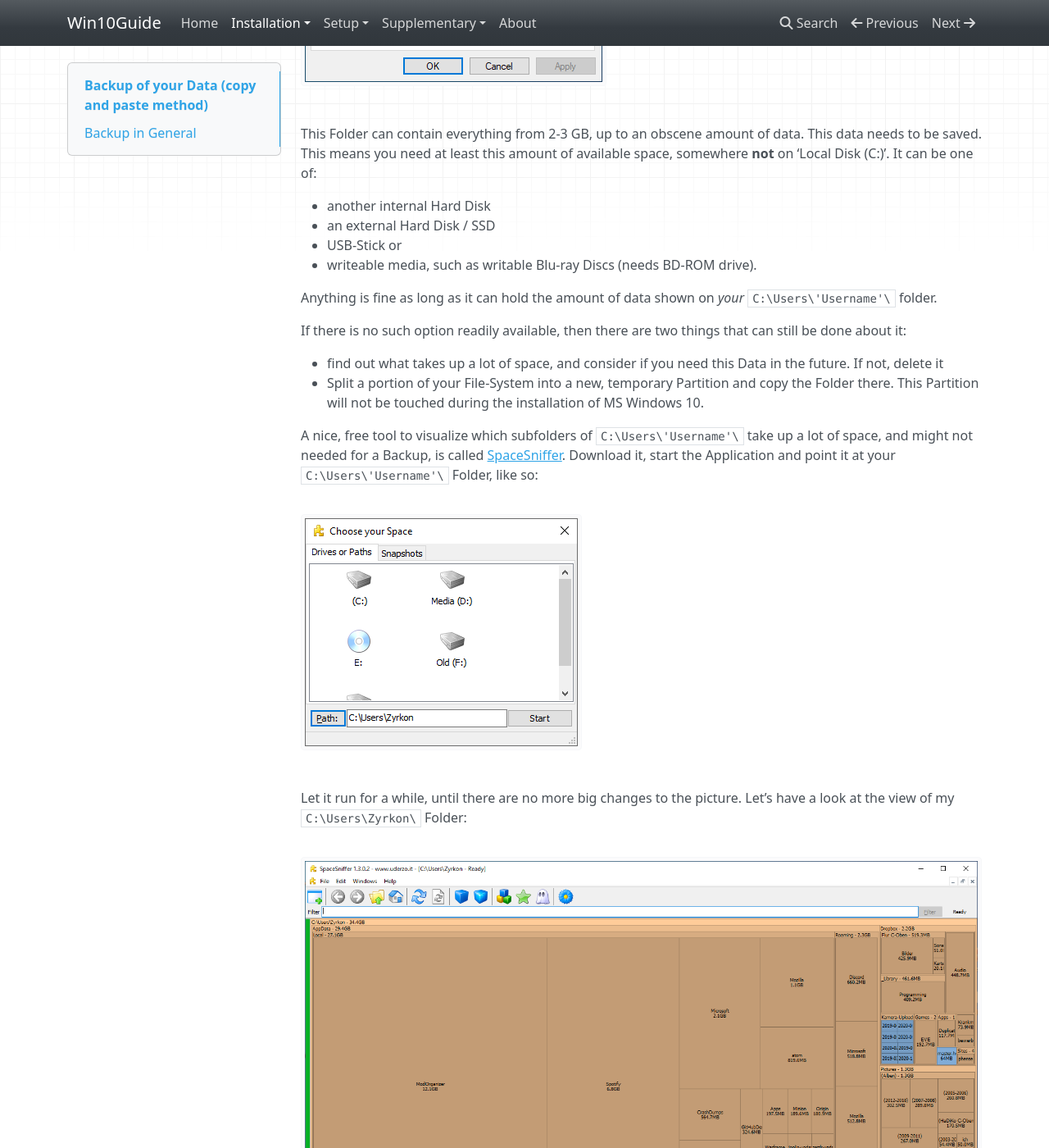
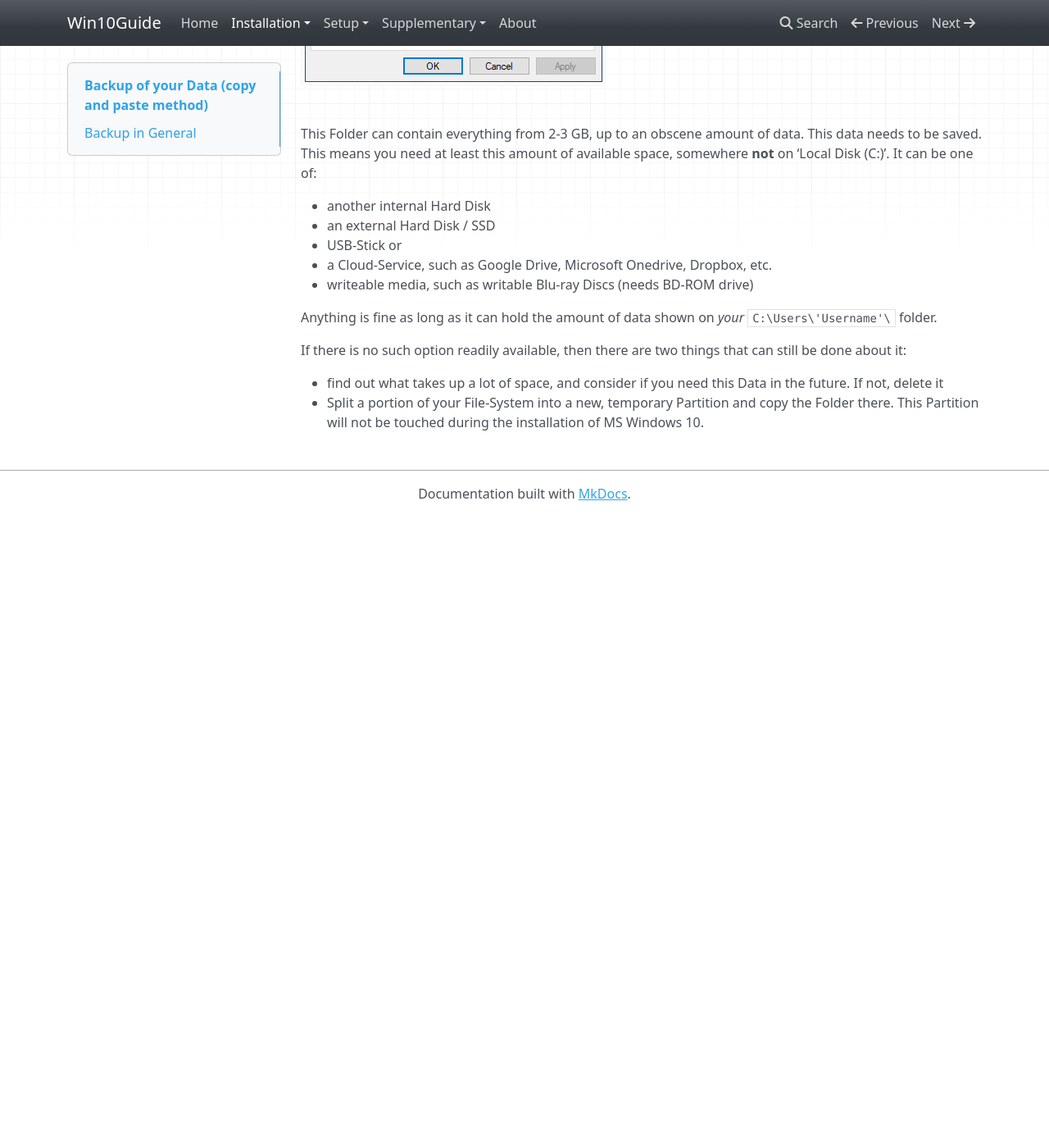
Before and after one commit to phense/win10guide, an MkDocs documentation site: the page built from docs/backup-1.md, in a window 1280 px wide and 1400 px high, scrolled down 2789 px. Shown: the whole window at 82% size. Built offline with MkDocs 1.6.1, drawn with Linux system fonts in a browser that asks for light colours; nearby versions of some CDN libraries; after the commit the page ends 3419 px from its top, so only the background shows below that.

```diff
--- a/docs/backup-1.md
+++ b/docs/backup-1.md
@@ -33,7 +33,9 @@ This Folder can contain everything from 2-3 GB, up to an obscene amount of data.
 - another internal Hard Disk
 - an external Hard Disk / SSD
 - USB-Stick or
-- writeable media, such as writable Blu-ray Discs (needs BD-ROM drive).
+- a Cloud-Service, such as Google Drive, Microsoft Onedrive, Dropbox, etc.
+- writeable media, such as writable Blu-ray Discs (needs BD-ROM drive)
+
 
 Anything is fine as long as it can hold the amount of data shown on _your_ `C:\Users\'Username'\` folder.
 
@@ -43,13 +45,3 @@ If there is no such option readily available, then there are two things that can
 * find out what takes up a lot of space, and consider if you need this Data in the future. If not, delete it
 * Split a portion of your File-System into a new, temporary Partition and copy the Folder there. This Partition will not be
 touched during the installation of MS Windows 10.
-
-A nice, free tool to visualize which subfolders of `C:\Users\'Username'\` take up a lot of space, and might not needed for a Backup,
-is called [SpaceSniffer](http://www.uderzo.it/main_products/space_sniffer/index.html). Download it, start the Application and point it
-at your `C:\Users\'Username'\` Folder, like so:
-
-![space_sniffer_01](img/en_spacesniffer_01.png)
-
-Let it run for a while, until there are no more big changes to the picture. Let's have a look at the view of my `C:\Users\Zyrkon\` Folder:
-
-![space_sniffer_02](img/en_spacesniffer_02.png)
--- a/mkdocs.yml
+++ b/mkdocs.yml
@@ -38,6 +38,6 @@ nav:
         - 'The Editor': 'editor.md'
         - 'Audio': 'audio.md'
     - Supplementary:
-        - 'Partitions': 'partitions.md'
+        - 'Find Space': 'findspace.md'
         - 'References': 'references.md'
     - About: 'about.md'
```
Also changed, not shown: docs/findspace.md (added, +69 -0 lines), docs/index.md (+1 -1 lines), docs/references.md (+5 -3 lines), docs/img/en/findspace/disk_cleanup.png (added), docs/img/en/findspace/drive_properties.png (added), docs/img/en/findspace/firefox_1.png (added), docs/img/en/findspace/firefox_2.png (added), docs/img/en/findspace/image_compressor.png (added), docs/img/en/findspace/spacesniffer_1.png (renamed from docs/img/en_spacesniffer_01.png), docs/img/en/findspace/spacesniffer_2.png (renamed from docs/img/en_spacesniffer_02.png), docs/partitions.md (deleted).
